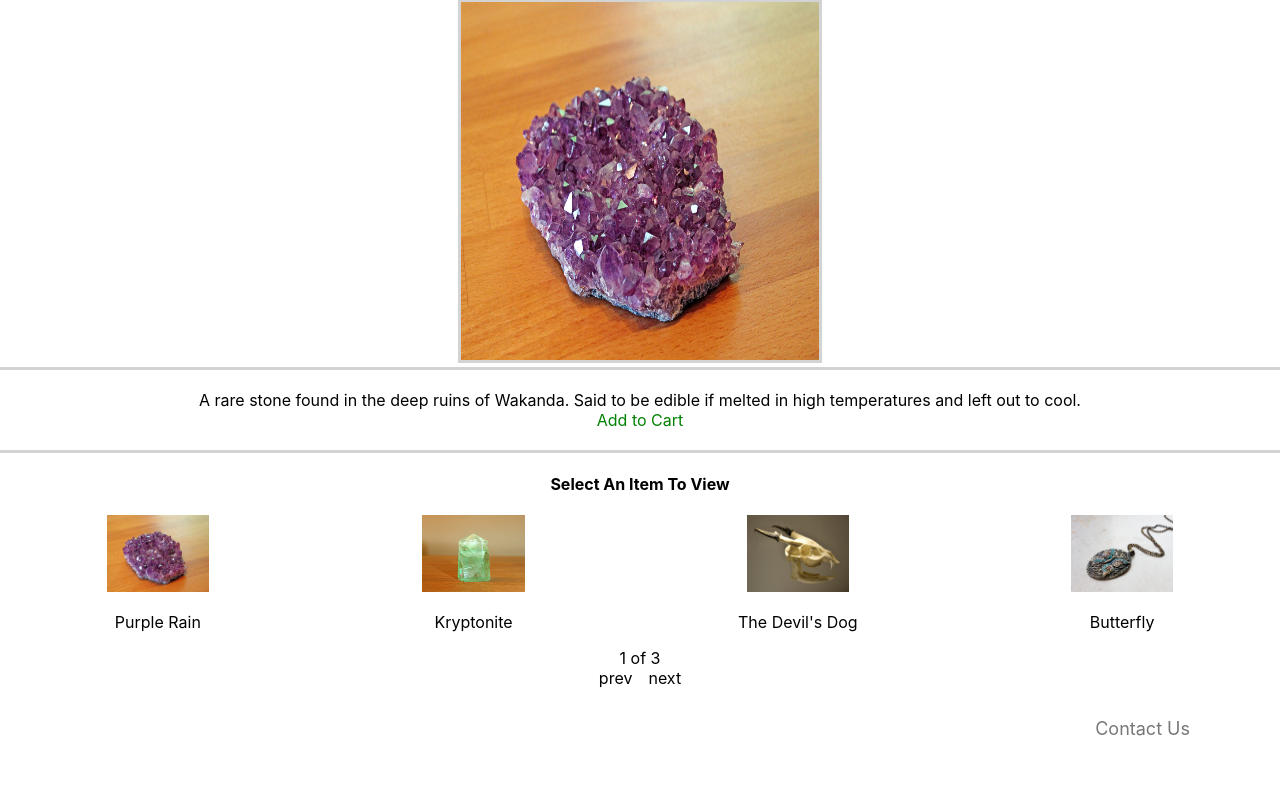
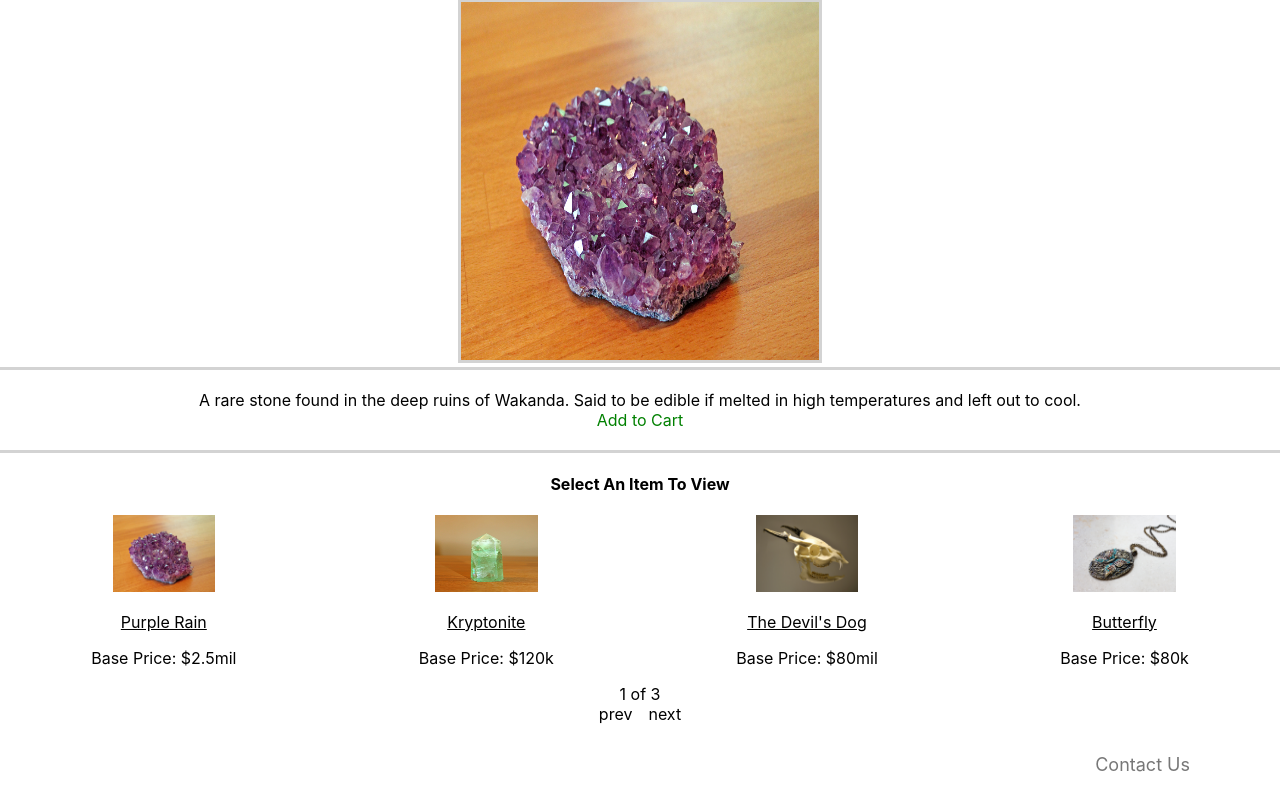
Before and after one commit to sansae/giftsBySansae, a React (Create React App) app in the folder client/: page / in a window 1280 px wide. Shown: the part 352-1157 px from the top of the page. Before the commit the page ends 1121 px from the top, so only its background shows below. Built offline with nearby package versions, Linux system fonts and the light colour scheme; the HTML template or start-up script is replaced by a standard one.

Commit message:
list price for items, install react alice carousel package

```diff
--- a/client/package.json
+++ b/client/package.json
@@ -8,6 +8,7 @@
     "bootstrap": "^4.1.3",
     "jquery": "^3.3.1",
     "react": "^16.6.1",
+    "react-alice-carousel": "^1.13.0",
     "react-bootstrap": "^0.32.4",
     "react-dom": "^16.6.1",
     "react-image-lightbox": "^5.1.0",
--- a/client/src/App.css
+++ b/client/src/App.css
@@ -59,8 +59,12 @@
   justify-content: space-around;
 }
 
-.item-collection div {
+.item-collection div img {
   cursor: pointer;
+}
+
+.item-name {
+  text-decoration: underline;
 }
 
 .img-item {
@@ -94,4 +98,5 @@
 
 .prev-next p {
   margin: 0px 8px;
+  cursor: pointer;
 }
--- a/client/src/components/Landing.js
+++ b/client/src/components/Landing.js
@@ -2,6 +2,8 @@ import React from 'react';
 import Lightbox from 'react-image-lightbox';
 import 'react-image-lightbox/style.css';
 import imageData from './../data/images';
+import AliceCarousel from 'react-alice-carousel';
+import 'react-alice-carousel/lib/alice-carousel.css';
 
 class Landing extends React.Component {
   constructor(props) {
@@ -18,7 +20,20 @@ class Landing extends React.Component {
       return divItems.push(
         <div onClick={() => this.setState({ currentImg: image })}>
           <img src={image.src} alt={image.name} class="img-item"></img>
-          <p>{image.name}</p>
+          <p className="item-name">
+            {image.name}
+          </p>
+          <p>Base Price: {image.price}</p>
+          {/*
+          <p>Bids: {image.bids}</p>
+          <p>
+            Current Bid: {image.currentBid}
+          </p>
+          <p>
+            Days Remaining: {image.daysLeft}
+          </p>
+          <button>Place New Bid</button>
+          */}
         </div>
       )
     })
@@ -61,7 +76,6 @@ class Landing extends React.Component {
           </div>
         </section>
 
-
         <section className="item-description">
           {this.state.currentImg.description}
           <div className="add-cart"><span>Add to Cart</span></div>
@@ -76,12 +90,13 @@ class Landing extends React.Component {
         </section>
 
         <section className="carousel">
-          <div className="page-number">{this.state.page} of 3</div>
+          <div className="page-number">
+            {this.state.page} of 3
+          </div>
           <div className="prev-next">
             <p>prev</p>
             <p>next</p>
           </div>
-
         </section>
 
         <footer className="contact">Contact Us</footer>
--- a/client/src/data/images.js
+++ b/client/src/data/images.js
@@ -1,17 +1,33 @@
 export default [{
     name: "Purple Rain",
     src: "/assets/images/amethyst-2054918_1920.jpg",
-    description: "A rare stone found in the deep ruins of Wakanda. Said to be edible if melted in high temperatures and left out to cool."
+    description: "A rare stone found in the deep ruins of Wakanda. Said to be edible if melted in high temperatures and left out to cool.",
+    price: "$2.5mil",
+    bids: 1,
+    currentBid: "$2.5mil",
+    daysLeft: 209,
   }, {
     name: "Kryptonite",
     src: "/assets/images/fluorite-2467110_1920.jpg",
-    description: "A stone fragment found from a meteor that crash landed on Earth in the 60s. Its origins trace back to a planet called Krypton."
+    description: "A stone fragment found from a meteor that crash landed on Earth in the 60s. Its origins trace back to a planet called Krypton.",
+    price: "$120k",
+    bids: 2,
+    currentBid: "$140k",
+    daysLeft: 125,
   }, {
     name: "The Devil's Dog",
     src: "/assets/images/fossil-3858622_1920.jpg",
-    description: "Lucifer's pet dog who died a horrible death during the Holy War."
+    description: "Lucifer's pet dog who died a horrible death during the Holy War.",
+    price: "$80mil",
+    bids: 0,
+    currentBid: '',
+    daysLeft: '',
   }, {
     name: "Butterfly",
     src: "/assets/images/chain-1812013_1920.jpg",
-    description: "A medallion said to give the owner good luck. The teal stones contain droplets of pure water found in a remote island off the coast of Iceland; the red stones contain the blood of Dracula; the yellow stones contain honey from Winnie the Pooh's hive."
+    description: "A medallion said to give the owner good luck. The teal stones contain droplets of pure water found in a remote island off the coast of Iceland; the red stones contain the blood of Dracula; the yellow stones contain honey from Winnie the Pooh's hive.",
+    price: "$80k",
+    bids: 6,
+    currentBid: "$135.8k",
+    daysLeft: 34,
   }];
```
Also changed, not shown: 1 other file (tests, documents, lock files or other folders).
